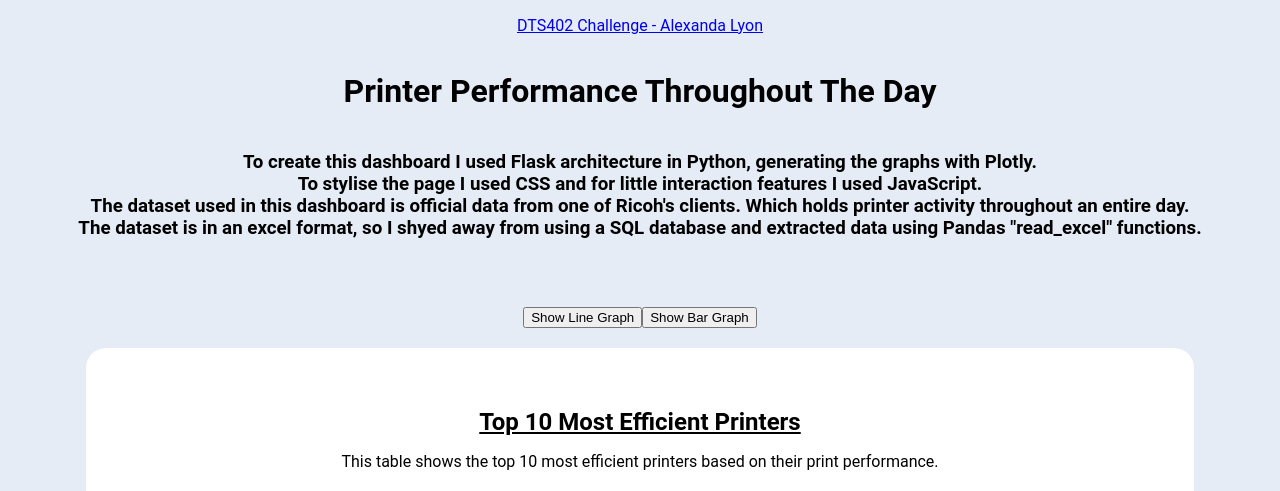
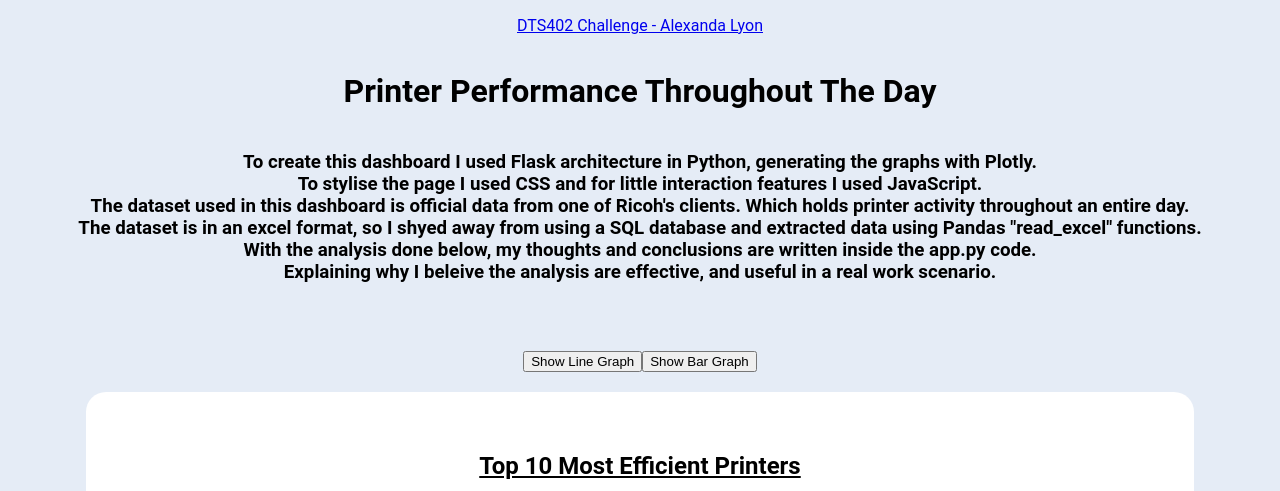
Before and after one commit to alexthelyon/printerActivityUni, a Flask app: template templates/printer_performance_analysis.html in a window 1280 px wide. Shown: the top 491 px of the page. Run offline with Flask 3, Linux system fonts and the light colour scheme; the template is opened without the code that fills it, so the values that code supplies are empty; parts of the project's set-up code (start-up, migrations or seed data) failed here and were passed over.

Commit message:
Analysis descriptions added. Understanding why these are beneficial for a company.

```diff
--- a/templates/printer_performance_analysis.html
+++ b/templates/printer_performance_analysis.html
@@ -26,7 +26,9 @@
                 To create this dashboard I used Flask architecture in Python, generating the graphs with Plotly.<br>
                 To stylise the page I used CSS and for little interaction features I used JavaScript.<br>
                 The dataset used in this dashboard is official data from one of Ricoh's clients. Which holds printer activity throughout an entire day.<br>
-                The dataset is in an excel format, so I shyed away from using a SQL database and extracted data using Pandas "read_excel" functions.
+                The dataset is in an excel format, so I shyed away from using a SQL database and extracted data using Pandas "read_excel" functions. <br>
+                With the analysis done below, my thoughts and conclusions are written inside the app.py code. <br>
+                Explaining why I beleive the analysis are effective, and useful in a real work scenario.
             </h3>
         </div>
         </div>
```
Also changed, not shown: app.py (+16 -1 lines), 1 other file.
